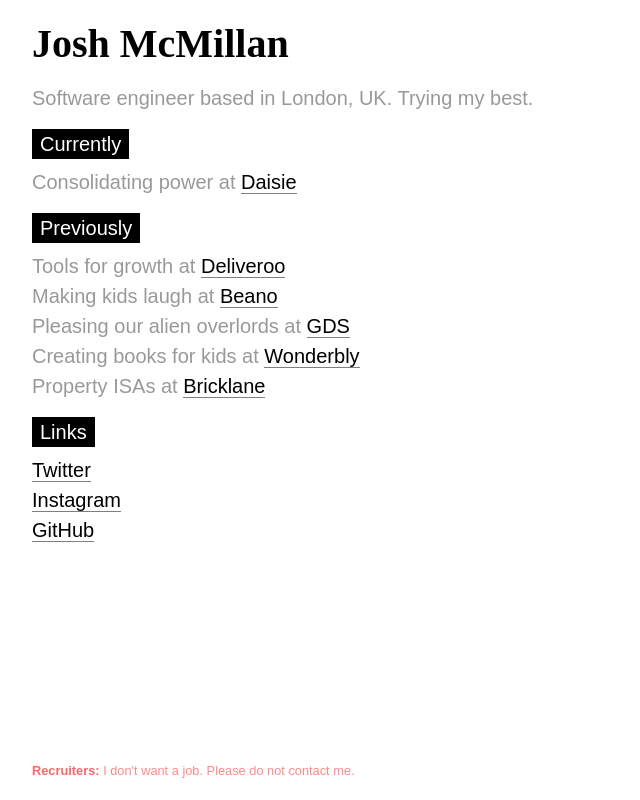
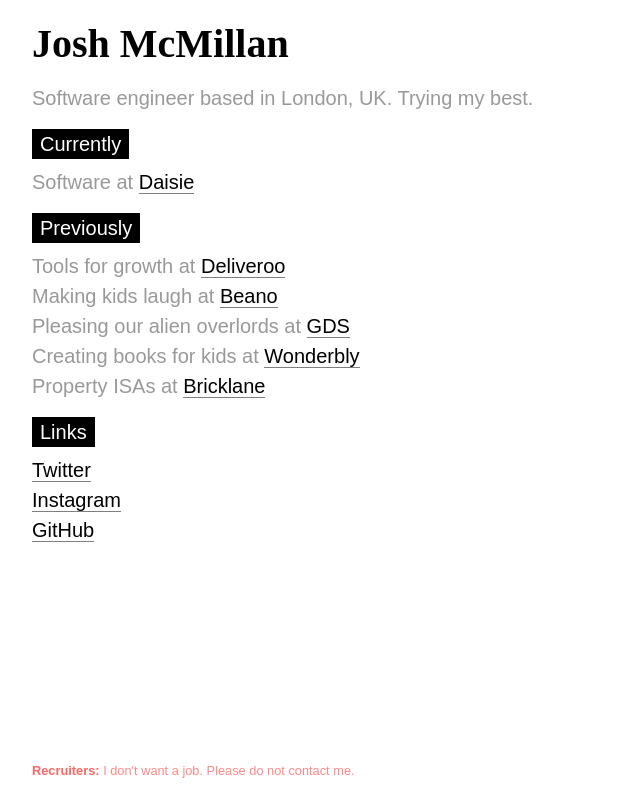
Before and after one commit to mcmillan/joshmcmillan.com, a React app: page / in a window 1280 px wide. Shown: the whole page, without its empty margins (0-640 px from the left). Built offline with nearby package versions, Linux system fonts and the light colour scheme; the HTML template or start-up script is replaced by a standard one; a web font is replaced by a local one.

Commit message:
Tweak "currently" description

```diff
--- a/src/pages/Home.tsx
+++ b/src/pages/Home.tsx
@@ -9,11 +9,7 @@
     <Segment>{description}</Segment>
     <Segment>
       <Subtitle>Currently</Subtitle>
-      <Gig
-        role="Consolidating power"
-        org="Daisie"
-        url="https://www.daisie.com"
-      />
+      <Gig role="Software" org="Daisie" url="https://www.daisie.com" />
     </Segment>
     <Segment>
       <Subtitle>Previously</Subtitle>
```
